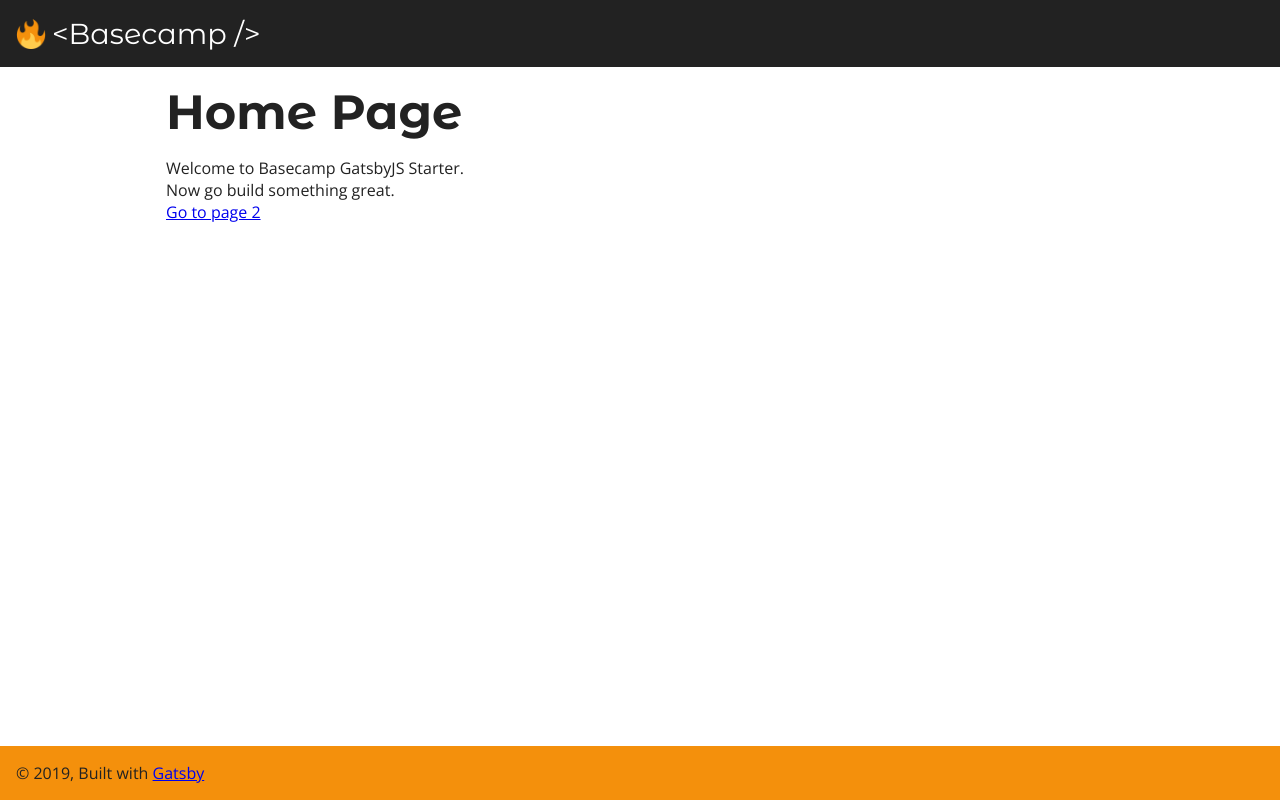
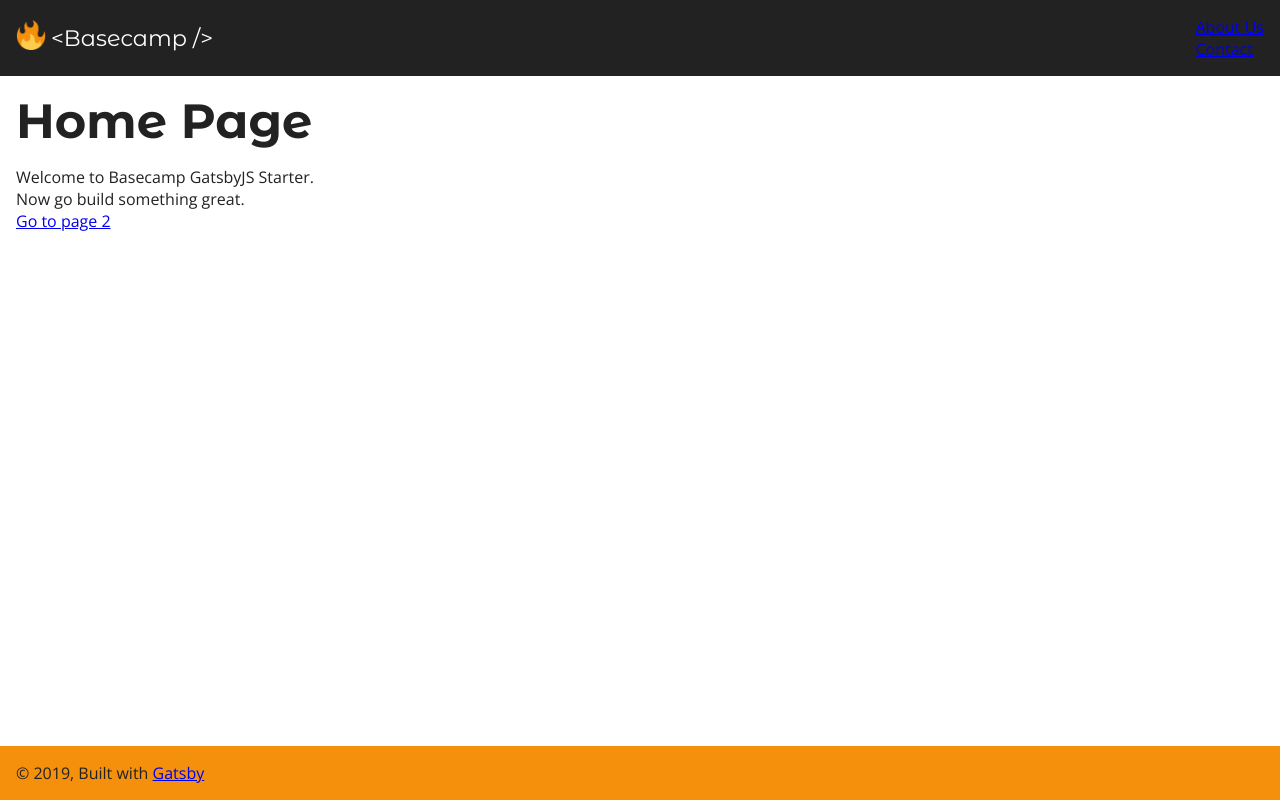
Before and after one commit to john-rock/basecamp-starter, a Gatsby site: page / in a window 1280 px wide. Built offline with nearby package versions, Linux system fonts and the light colour scheme; Gatsby itself is replaced by a stand-in of ours.

Commit message:
add navbar component

```diff
--- a/src/components/header.js
+++ b/src/components/header.js
@@ -1,20 +1,23 @@
 import { Link } from "gatsby"
 import PropTypes from "prop-types"
 import React from "react"
-import Img from "gatsby-image"
 
 import Image from "./image"
+import logo from "../images/logo.png"
+import NavBar from "./navbar"
 
 const Header = ({ data }) => (
-  <header className="large-container">
+  <header>
     <div className="site-logo">
+
       <Link to="/">
-        <div style={{ maxWidth: `30px`, marginRight: `6px`, flex: `1` }}>
-          <Image file="logo.png" />
-        </div>
+      <div style={{ maxWidth: '30px', marginRight: '5px' }}>
+      <img src={logo} alt="Logo" />
+      </div>
         <div>{"<Basecamp />"}</div>
       </Link>
     </div>
+    <NavBar />
   </header>
 )
 
--- /dev/null
+++ b/src/components/navbar.js
@@ -0,0 +1,15 @@
+import { Link } from "gatsby"
+import React from "react"
+
+const NavBar = () => (
+  <div className="nav">
+    <div className="nav-sub" role="menuitem">
+      <Link to={`/about-us/`}>About Us</Link>
+    </div>
+    <div className="nav-sub" role="menuitem">
+      <Link to={`/contact/`}>Contact</Link>
+    </div>
+  </div>
+)
+
+export default NavBar
--- a/src/components/styles/components/_header.scss
+++ b/src/components/styles/components/_header.scss
@@ -1,6 +1,9 @@
 header{
     background:$primary-color;
     padding:1rem;
+    display: flex;
+    justify-content: space-between;
+    align-items: center;
 }
 
 .site-logo{
@@ -13,7 +16,7 @@ header{
     font-weight:$font-normal;
     color:#fff;
     text-decoration:none;
-    font-size:1.8rem;
+    font-size:1.4rem;
     font-family: $webfont2;
 }
 
--- a/src/pages/index.js
+++ b/src/pages/index.js
@@ -7,7 +7,7 @@ import SEO from "../components/seo"
 const IndexPage = () => (
   <Layout>
     <SEO title="Home" />
-    <section className="medium-container">
+    <section>
       <h1>Home Page</h1>
       <p>Welcome to Basecamp GatsbyJS Starter.</p>
       <p>Now go build something great.</p>
--- a/src/pages/page-2.js
+++ b/src/pages/page-2.js
@@ -7,7 +7,7 @@ import SEO from "../components/seo"
 const SecondPage = () => (
   <Layout>
     <SEO title="Page two" />
-    <section className="medium-container">
+    <section>
       <h1>Page 2</h1>
       <p>Welcome to page 2</p>
       <Link to="/">Go back to the homepage</Link>
```
Also changed, not shown: src/components/constants/links.js (added, +14 -0 lines).
